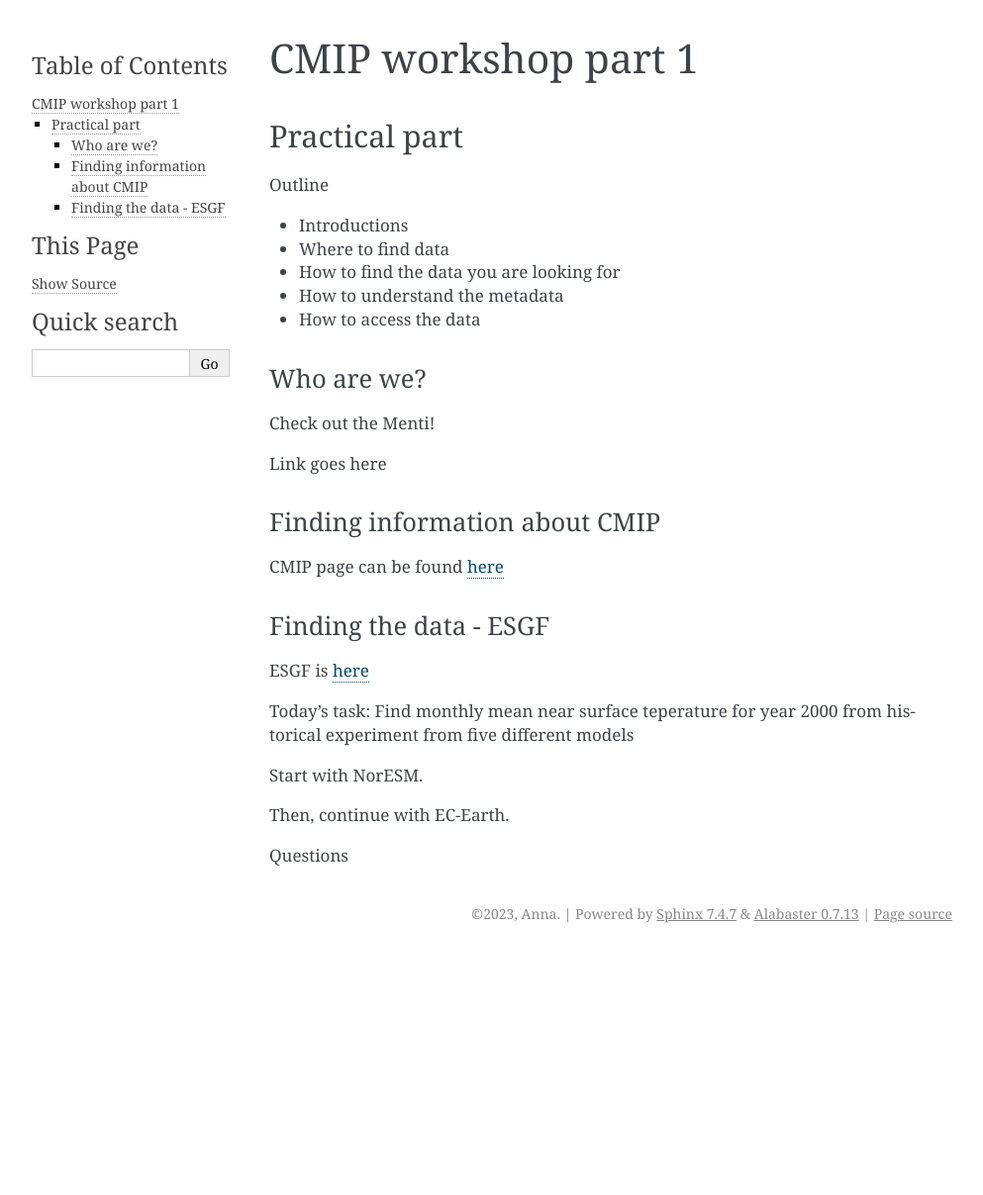
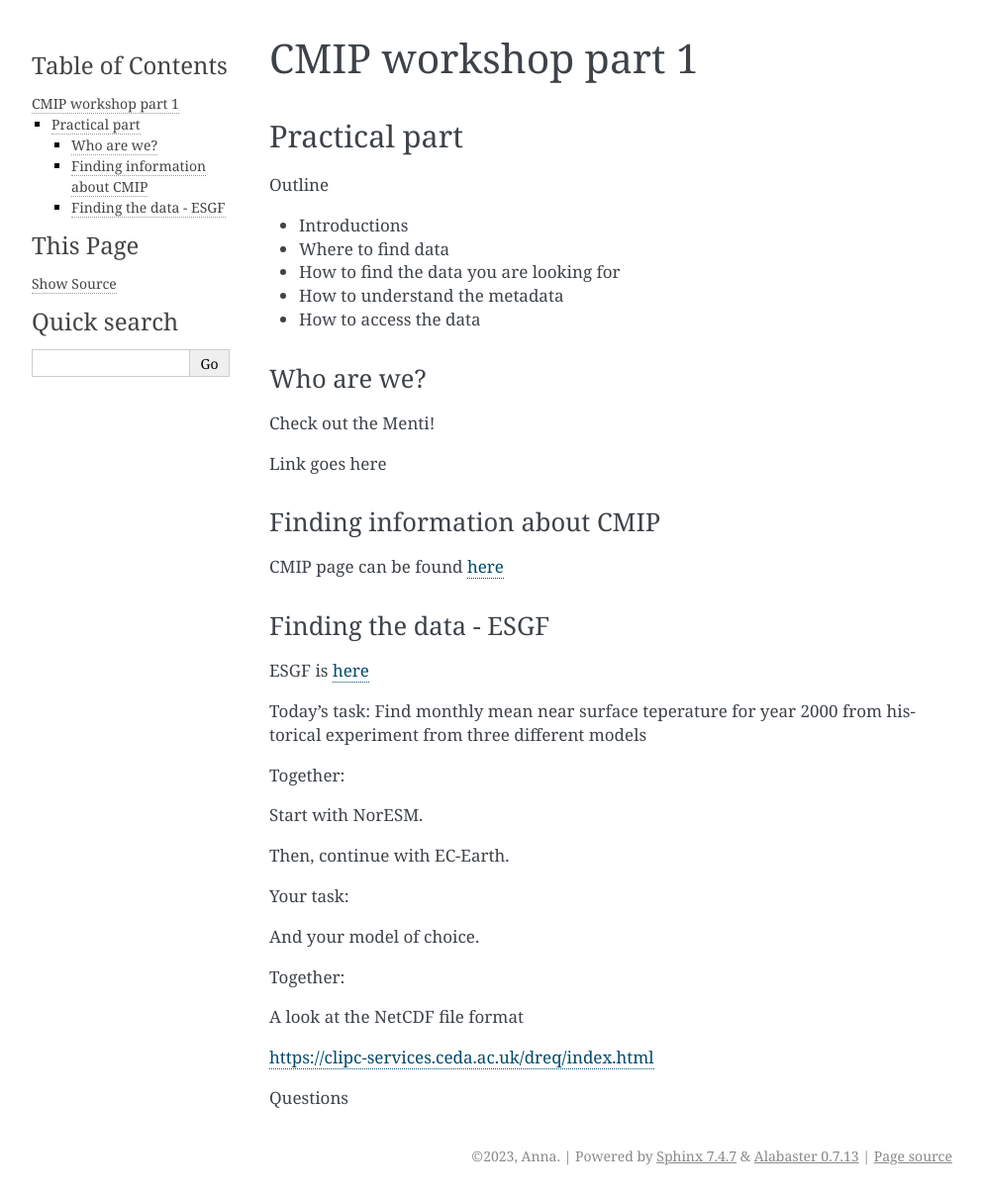
Before and after one commit to annlew/BCsupport, a Sphinx documentation site: the page built from doc/CMIPworkshop/part1.rst, in a window 1280 px wide. Shown: the whole page at 99% size, without its empty margins (148-1141 px from the left). Built offline with Sphinx 7.4.7, drawn with Linux system fonts in a browser that asks for light colours; before the commit the page ends 963 px from its top, so only the background shows below that.

```diff
--- a/doc/CMIPworkshop/part1.rst
+++ b/doc/CMIPworkshop/part1.rst
@@ -30,15 +30,23 @@ Finding the data - ESGF
 
 ESGF is `here <https://esgf.llnl.gov/>`_
 
-Today's task: Find monthly mean near surface teperature for year 2000 from historical experiment from five different models
+Today's task: Find monthly mean near surface teperature for year 2000 from historical experiment from three different models
+
+Together:
 
 Start with NorESM.
 
 Then, continue with EC-Earth.
 
+Your task:
 
+And your model of choice.
 
+Together:
 
+A look at the NetCDF file format
+
+https://clipc-services.ceda.ac.uk/dreq/index.html
 
 
 Questions
```
Also changed, not shown: doc/CMIPworkshop/resources.rst (added, +45 -0 lines).
